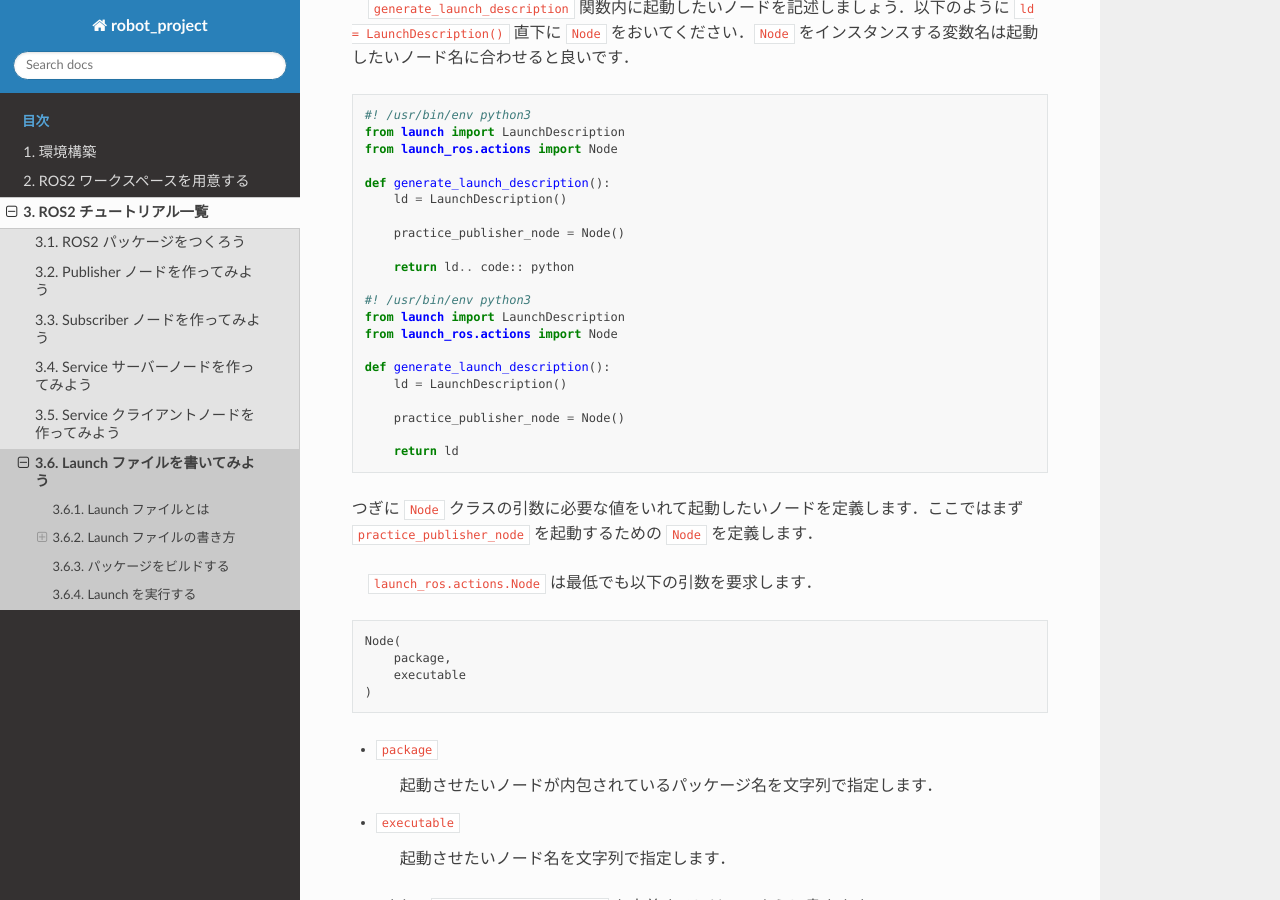
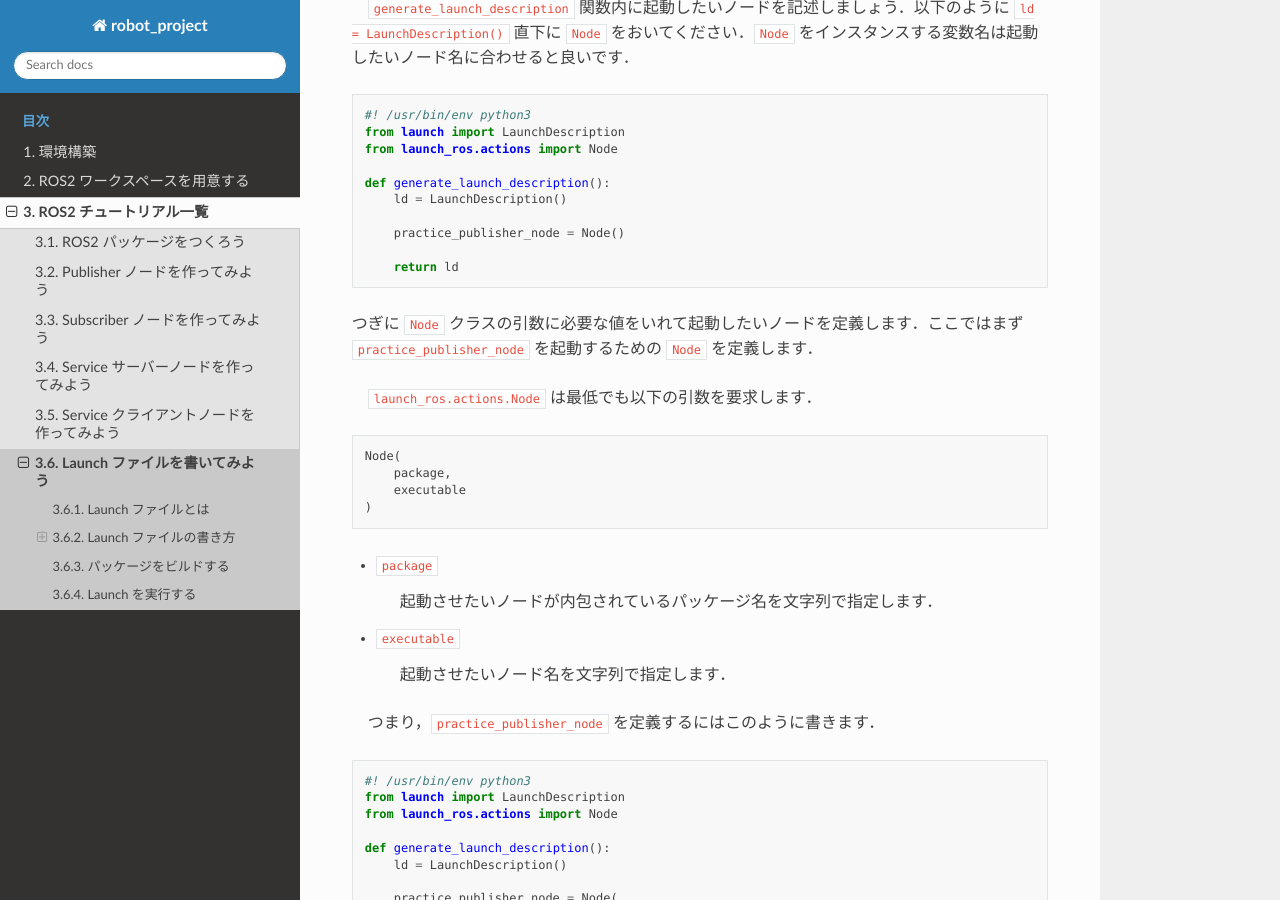
Before and after one commit to horilaboratory/robot_project, a Sphinx documentation site: the page built from docs/source/tutorial/create_launch.rst, in a window 1280 px wide and 900 px high, scrolled down 2158 px. Built offline with Sphinx 7.4.7 and the Read the Docs theme 3.1.0, drawn with Linux system fonts in a browser that asks for light colours.

Commit message:
fix typo

```diff
--- a/docs/source/tutorial/create_launch.rst
+++ b/docs/source/tutorial/create_launch.rst
@@ -87,17 +87,6 @@ Launch 関数 ``generate_launch_description``
 　``generate_launch_description`` 関数内に起動したいノードを記述しましょう．以下のように ``ld = LaunchDescription()`` 直下に ``Node`` をおいてください．``Node`` をインスタンスする変数名は起動したいノード名に合わせると良いです．
 
 .. code:: python
-
-    #! /usr/bin/env python3
-    from launch import LaunchDescription
-    from launch_ros.actions import Node
-
-    def generate_launch_description():
-        ld = LaunchDescription()
-
-        practice_publisher_node = Node()
-
-        return ld.. code:: python
 
     #! /usr/bin/env python3
     from launch import LaunchDescription
--- a/docs/source/tutorial/create_pkg.rst
+++ b/docs/source/tutorial/create_pkg.rst
@@ -8,7 +8,7 @@ ROS2 パッケージをつくろう
 パッケージ ``package`` とは
 *******************************
 
-　パッケージとはかんたんに言うと **ある機能をまとめたディレクトリ** です．ロボットを動かすためには様々な機能や設定パラメータを用意死なけばならない場合がよくあります．
+　パッケージとはかんたんに言うと **ある機能をまとめたディレクトリ** です．ロボットを動かすためには様々な機能や設定パラメータを用意しなけばならない場合がよくあります．
 
 　あまり良い例えとは言えないかもしれませんが，パッケージはラーメン屋のテーブルによくある調味料棚のようなものです．
 ラーメンを食べるために必要な箸や味変するための複数の調味料などが入っている調味料棚は，まさにロボットを動かすための機能やいくつかのパラメータを定義するファイルを内包するパッケージによく似ています．
@@ -67,7 +67,7 @@ ROS2 パッケージをつくろう
 
 .. code:: bash
 
-    ros2 pkg create パッケージ名 --build-type [amrnt_python, amrnt_cmake] --licence MIT
+    ros2 pkg create パッケージ名 --build-type [ament_python, ament_cmake] --licence MIT
 
 パッケージの中身について
 ===========================
```
